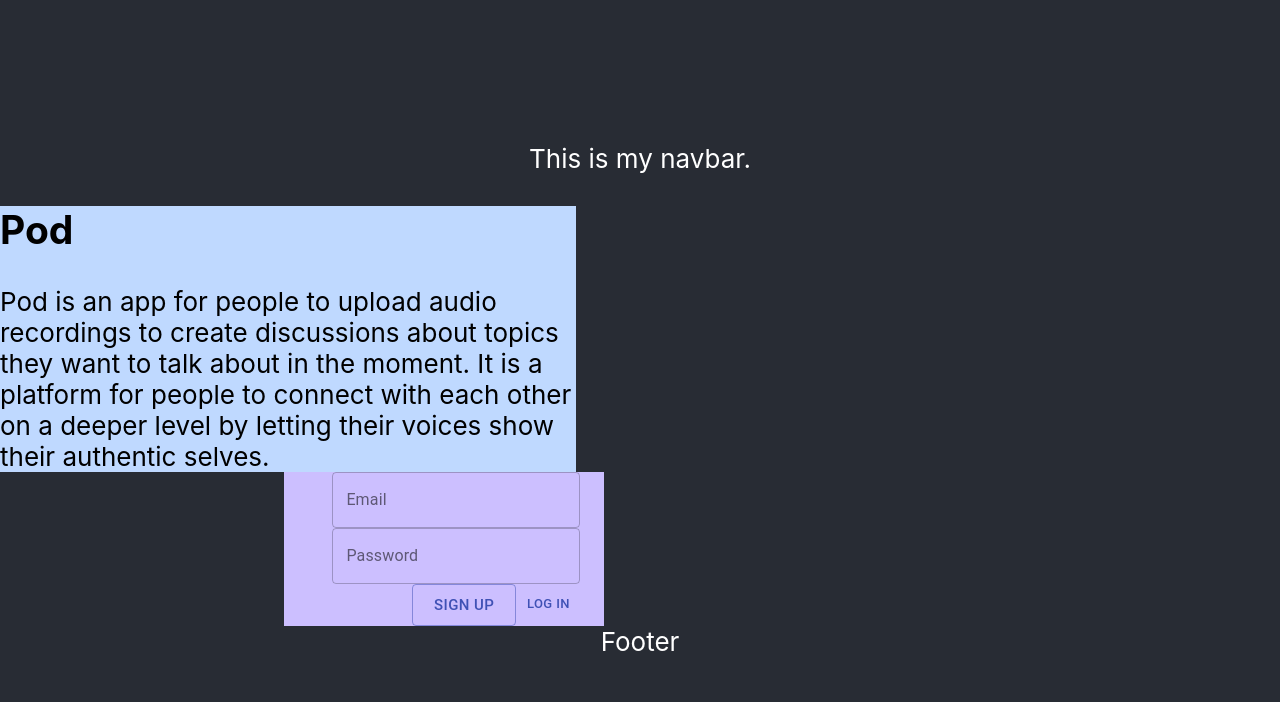
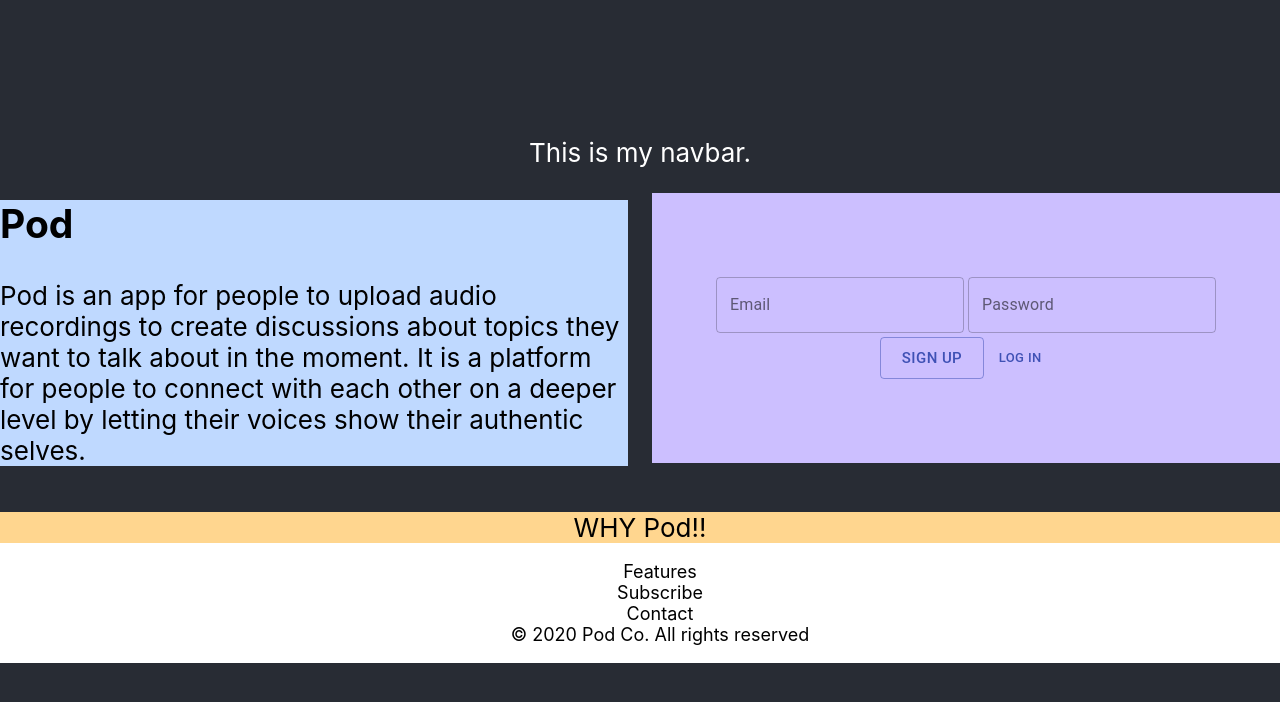
Before and after one commit to PhuongPham7112/pod-app, a React (Create React App) app: page / in a window 1280 px wide. Shown: the top 702 px of the page. Built offline with nearby package versions, Linux system fonts and the light colour scheme.

Commit message:
Styling
Added console.log functionality to login and signup components, and played with css styling. also added a footer

```diff
--- a/src/App.js
+++ b/src/App.js
@@ -7,21 +7,25 @@
 import Grid from '@material-ui/core/Grid';
 import Footer from './Footer.js';
 import './index.css';
+import WhyPod from './WhyPod.js';
 
 function App() {
   return (
     <div className="App">
       <header className="App-header">
         <Navbar />
-        <div style={{display:"inline-block"}}>
-        <Grid container direction="row" justify="space-evenly" alignItems="center">
-          <div>
-            <PodLanding />
-          </div>
-          <div>
-            <Login />
-          </div>
-        </Grid>
+        <div stye={{margin: "5px"}}>
+          <Grid container spacing={3}>
+            <Grid item xs={6}>
+              <PodLanding />
+            </Grid>
+            <Grid item xs={6}>
+              <Login />
+            </Grid>
+            <Grid item xs={12}>
+              <WhyPod />
+            </Grid>
+          </Grid>
         </div>
         <Footer />
       </header>
--- a/src/Footer.js
+++ b/src/Footer.js
@@ -4,8 +4,13 @@
 const Footer = () =>
 {
     return (
-        <div>
-            Footer
+        <div style={{backgroundColor:"white", color: "black", width: "100%"}}>
+            <ul style={{listStyleType: "none", fontSize:"18px" }}>
+                <li> Features </li>
+                <li> Subscribe </li>
+                <li> Contact </li>
+                <li> © 2020 Pod Co. All rights reserved </li>
+            </ul>
         </div>
     )
 }
--- a/src/Login.js
+++ b/src/Login.js
@@ -4,22 +4,26 @@
 import Container from '@material-ui/core/Container';
 import TextField from '@material-ui/core/TextField';
 
-function OnClick()
+function OnSignIn()
 {
+    let email = document.getElementById("email").value;
+    let password = document.getElementById("password").value;
 
+    console.log(email);
+    console.log(password);
 }
 
 function Login()
     {
         return (
-            <div style={{backgroundColor:"#ccbfff", textAlign:"right", width: "45%"}}>
+            <div style={{backgroundColor:"#ccbfff",padding: "82px 0px", margin: "25px 0px"}}>
                 <Container>
-                    <TextField id="outlined-basic" label="Email" variant="outlined" />
-                    <TextField id="outlined-basic" label="Password" variant="outlined" />
-                    <Button variant="outlined" color="primary" size = "large">
+                    <TextField id="email" label="Email" variant="outlined" style={{margin: "2px"}}/>
+                    <TextField id="password" label="Password" variant="outlined" style={{margin:"2px"}}/>
+                    <Button onClick={()=>OnSignIn()}variant="outlined" color="primary" size = "large" style={{margin:"2px"}}>
                         Sign Up
                     </Button>
-                    <Button color="primary" size = "small">Log In</Button>
+                    <Button color="primary" size = "small" style={{margin:"2px"}}>Log In</Button>
                 </Container>
             </div>
     )}
--- a/src/PodLanding.js
+++ b/src/PodLanding.js
@@ -8,7 +8,7 @@
     {
         return (
             <div>
-                <Grid style={{width: "45%", textAlign: "left", backgroundColor: "#bfd9ff", color: "black"}}>
+                <Grid style={{textAlign: "left", backgroundColor: "#bfd9ff", color: "black"}}>
                     <h2> Pod </h2>
                     <body>
                         Pod is an app for people to upload audio recordings to create discussions about topics they want to talk about in the moment. It is a platform for people to connect with each other on a deeper level by letting their voices show their authentic selves.
--- /dev/null
+++ b/src/WhyPod.js
@@ -0,0 +1,13 @@
+import React from 'react';
+import ReactDOM from 'react-dom';
+
+const WhyPod = () =>
+{
+    return(
+        <div style={{backgroundColor: "#ffd68f", color:"black"}}>
+            WHY Pod!!
+        </div>
+    )
+}
+
+export default WhyPod;
```
Also changed, not shown: 1 other file (tests, documents, lock files or other folders).
